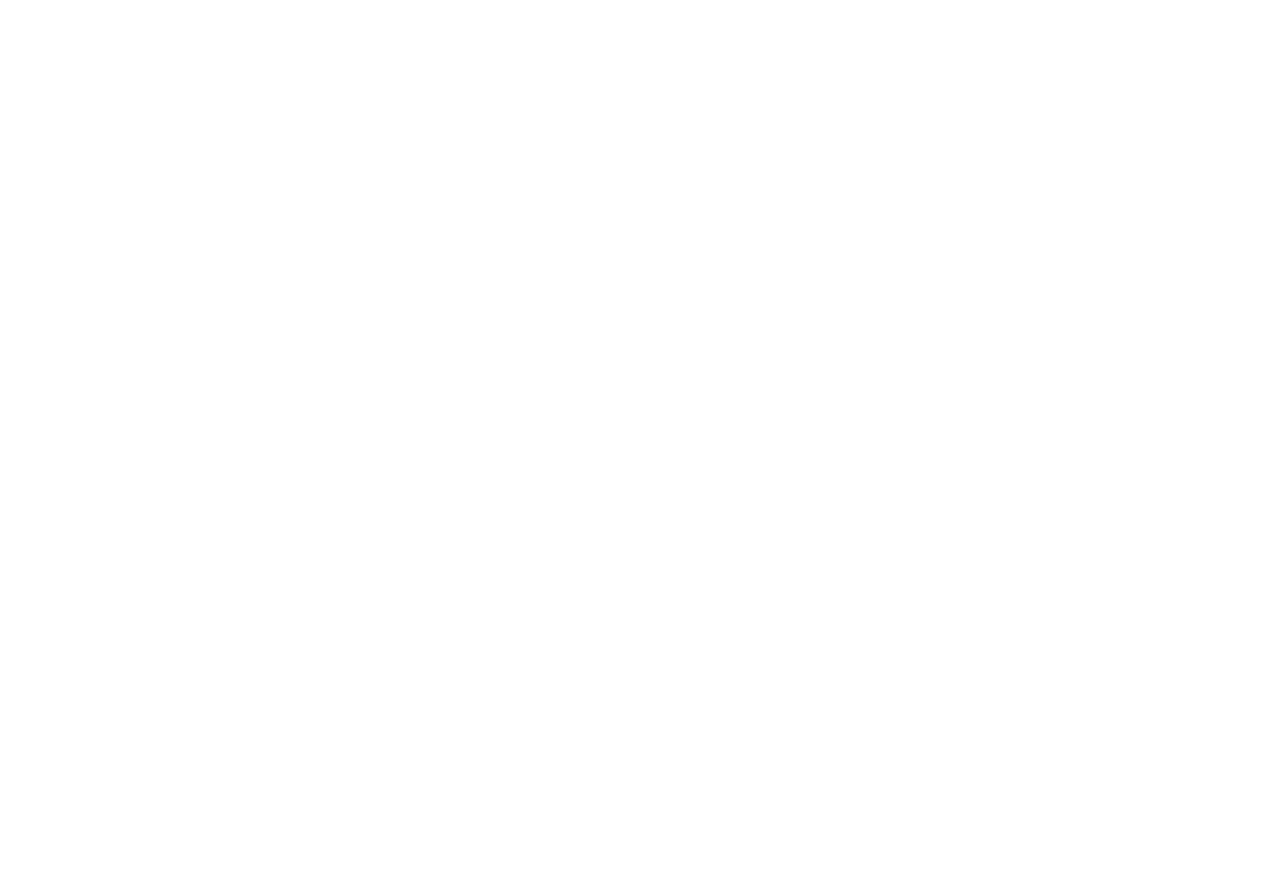
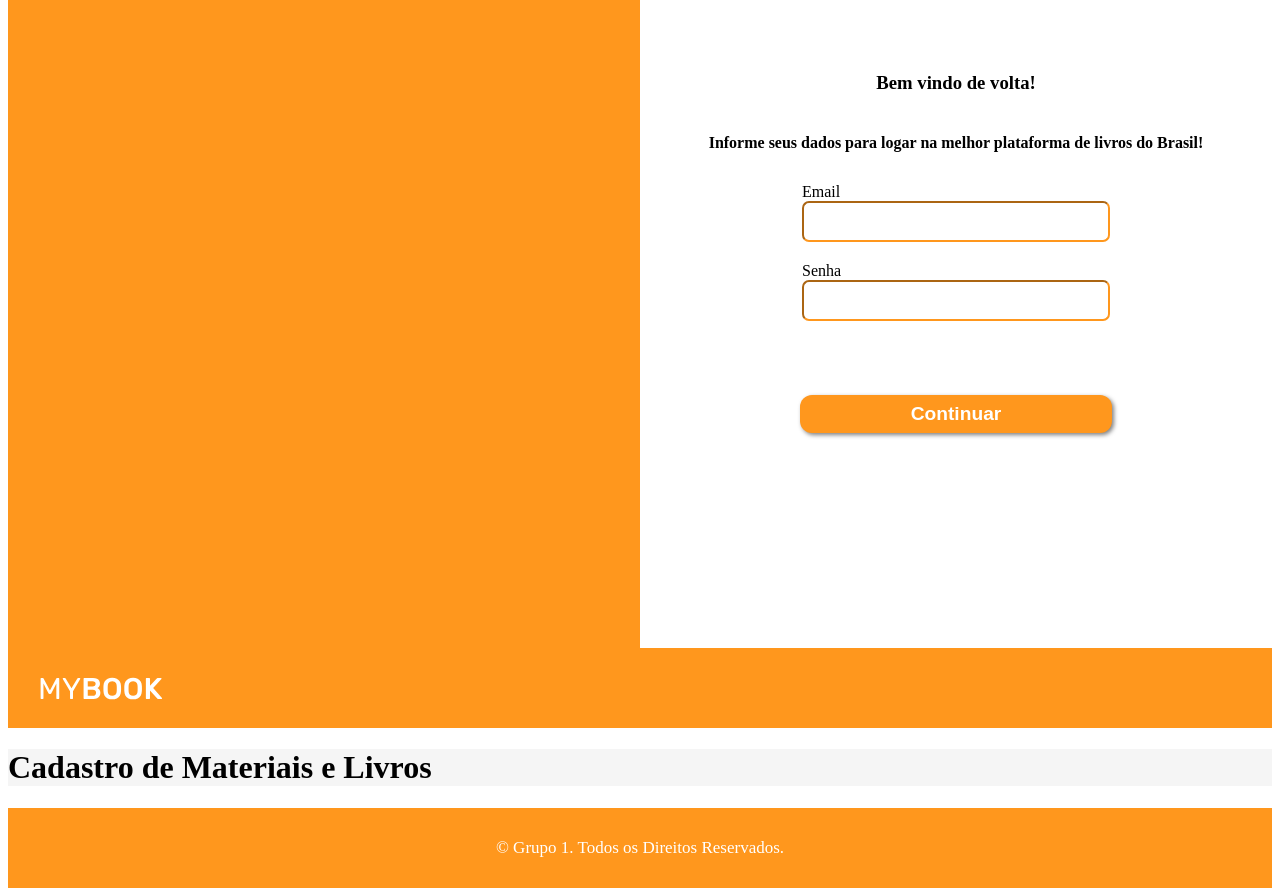
Before and after one commit to lucsap/db-project, a Next.js app in the folder frontend/: page / in a window 1280 px wide. Shown: the part 960-1856 px from the top of the page. Before the commit the page ends 816 px from the top, so only its background shows below. Built offline with nearby package versions, Linux system fonts and the light colour scheme.

Commit message:
Add login page and fiz header and footer

```diff
--- a/frontend/components/Footer/index.tsx
+++ b/frontend/components/Footer/index.tsx
@@ -2,14 +2,7 @@
 
 function Footer() {
     return (
-        <footer className={styles.footerContainer + " " + styles.border}>
-            <div className={styles.contentContainer}>
-                <div className={styles.columnWrapper}>
-                </div>
-                <div className={styles.columnWrapper + " " + styles.rightSide}>
-                </div>
-
-            </div>
+        <footer className={styles.footerContainer}>
             <div className={styles.copyright}>
                 © Grupo 1. Todos os Direitos Reservados.
             </div>
--- a/frontend/components/Footer/styles.module.css
+++ b/frontend/components/Footer/styles.module.css
@@ -1,49 +1,16 @@
 .footerContainer {
-  padding: 59px var(--page-pd);
-  padding-bottom: 32px;
-  background-color: #f4f5f8;
+  background-color: #ff971d;
   position: relative;
+  height: 80px;
+  display: flex;
+  flex-direction: column;
+  align-items: center;
+  justify-content: center;
 }
 
 .copyright {
   text-align: center;
-  font-size: 13px;
-  font-weight: 300;
-  color: #676767;
-  margin-top: 32px;
+  font-size: 17px;
+  font-weight: 500;
+  color: #ffffff;
 }
-
-.contentContainer {
-  display: grid;
-  grid-template-columns: 1fr 1fr;
-  column-gap: 16px;
-}
-
-.columnWrapper {
-  color: var(--dark-blue);
-  display: flex;
-  flex-direction: column;
-  gap: 16px;
-  font-size: 15px;
-}
-
-.contentItem {
-  display: flex;
-  gap: 16px;
-}
-
-.rightSide {
-  text-align: right;
-  align-items: flex-end;
-}
-
-.logoContainer {
-  height: 28px;
-  margin-bottom: 32px;
-}
-
-.siteMap > a {
-  cursor: pointer;
-  font-weight: 500;
-  font-size: 14px;
-}
--- a/frontend/components/Header/index.tsx
+++ b/frontend/components/Header/index.tsx
@@ -1,11 +1,12 @@
 import styles from "./styles.module.css"
+import Image from "next/image"
+import Logo from '../../assets/logo-branca.svg'
 
 function Header({ }) {
     return (
         <header className={styles.headerContainer}>
-            <div className={styles.logosContainer} >
-                {/* <img src={LogoGuerra} />
-                <img src={LogoBB} /> */}
+            <div className={styles.logoContainer} >
+                <Image src={Logo} alt="logo" />
             </div>
         </header>
     )
--- a/frontend/components/Header/styles.module.css
+++ b/frontend/components/Header/styles.module.css
@@ -1,14 +1,15 @@
 .headerContainer {
-  height: 48px;
+  height: 80px;
   display: flex;
   background-color: #ff971d;
 }
 
-.logosContainer {
+.logoContainer {
   display: flex;
   gap: 16px;
   align-items: center;
   cursor: pointer;
+  padding: 2em;
 }
 
 .logosContainer > img {
--- a/frontend/pages/Home/styles.module.css
+++ /dev/null
@@ -1,44 +0,0 @@
-.welcomeScreen {
-  display: flex;
-  flex-direction: column;
-  align-items: center;
-  justify-content: space-around;
-  text-align: center;
-  width: 100vw;
-  height: 100vh;
-}
-
-.welcomeLogo {
-  height: 2.4rem;
-  width: auto;
-}
-
-.h1 {
-  font-size: 1.7em;
-  font-weight: 700;
-}
-
-.h2 {
-  font-size: 1.2em;
-  font-weight: 500;
-}
-
-.btnPrimary {
-  font-size: 1.2em;
-  font-weight: 700;
-  border-radius: 12px;
-  height: 2.4rem;
-  border: none;
-  color: #ffffff;
-  background-color: var(--blue);
-  background-color: #ff971d;
-  box-shadow: 2px 2px 4px 0px rgba(0, 0, 0, 0.5);
-  cursor: pointer;
-  margin-bottom: 0.5em;
-}
-
-.btnContainer {
-  display: flex;
-  flex-direction: column;
-  width: 85%;
-}
--- a/frontend/pages/Layout/styles.module.css
+++ b/frontend/pages/Layout/styles.module.css
@@ -1,4 +1,3 @@
 .pageContainer {
-  padding: 59px var(--page-pd);
   background-color: #f5f5f5;
 }
--- a/frontend/pages/Home/home.tsx
+++ b/frontend/pages/home.tsx
@@ -1,7 +1,7 @@
 import React from 'react';
 import styles from './styles.module.css'
-import Logo from '../../assets/logo.svg'
 import Image from 'next/image';
+import Logo from '../assets/logo.svg'
 
 export default function HomePage() {
 
--- a/frontend/pages/index.tsx
+++ b/frontend/pages/index.tsx
@@ -1,14 +1,18 @@
 import React from 'react';
 import Layout from './Layout/layout';
-import HomePage from './Home/home';
-import Login from './Login/login';
-import Register from './Register/register';
+import HomePage from './home';
+import Login from './login';
+import Register from './register';
 
 const App: React.FC = () => {
   return (
-    // <Layout>
+    <>
+      {/* <Layout> */}
       <HomePage />
-    // </Layout>
+      <Login />
+      <Register />
+      {/* </Layout> */}
+    </>
   );
 };
 
--- /dev/null
+++ b/frontend/pages/login.tsx
@@ -0,0 +1,41 @@
+import styles from './styles.module.css'
+
+export default function Login() {
+
+    return (
+        <div className={styles.loginScreen}>
+            <div className={styles.screenSty}></div>
+            <div className={styles.personalBox}>
+                <h3>Bem vindo de volta!</h3>
+                <h4>
+                    Informe seus dados para logar na melhor plataforma de livros do Brasil!
+                </h4>
+
+                <div className={styles.formContainer}>
+                    <div className={styles.formGrup}>
+                        <div className={styles.formInfos}>
+                            <label className={styles.formLabel}>Email</label>
+                            <input
+                                className={styles.formInput}
+                                name='email'
+                            />
+                        </div>
+                        <div className={styles.formInfos}>
+                            <label className={styles.formLabel}>Senha</label>
+                            <input
+                                className={styles.formInput}
+                                type='password'
+                                name='senha'
+                            />
+                        </div>
+                    </div>
+                    <div className={styles.btnLogin}>
+                        <button className={styles.btnPrimary} >
+                            Continuar
+                        </button>
+                    </div>
+                </div>
+            </div>
+        </div>
+    );
+}
--- a/frontend/pages/Register/register.tsx
+++ b/frontend/pages/register.tsx
@@ -1,10 +1,11 @@
-import React, { useState } from 'react';
+import React from 'react';
+import Layout from './Layout/layout';
 
 export default function Register() {
 
   return (
-    <div>
+    <Layout>
       <h1>Cadastro de Materiais e Livros</h1>
-    </div>
+    </Layout>
   );
 };
--- /dev/null
+++ b/frontend/pages/styles.module.css
@@ -0,0 +1,114 @@
+.welcomeScreen {
+  display: flex;
+  flex-direction: column;
+  align-items: center;
+  justify-content: space-around;
+  text-align: center;
+  height: 100vh;
+}
+
+.welcomeLogo {
+  height: 2.4rem;
+  width: auto;
+}
+
+.h1 {
+  font-size: 1.7em;
+  font-weight: 700;
+}
+
+.h2 {
+  font-size: 1.2em;
+  font-weight: 500;
+}
+
+.btnPrimary {
+  font-size: 1.2em;
+  font-weight: 700;
+  border-radius: 12px;
+  height: 2.4rem;
+  border: none;
+  color: #ffffff;
+  background-color: #ff971d;
+  box-shadow: 2px 2px 4px 0px rgba(0, 0, 0, 0.5);
+  cursor: pointer;
+  margin-bottom: 0.5em;
+}
+
+.btnContainer {
+  display: flex;
+  flex-direction: column;
+  width: 85%;
+}
+
+.loginScreen {
+  display: flex;
+  flex-direction: row;
+  align-items: center;
+  text-align: center;
+}
+
+.screenSty {
+  background-color: #ff971d;
+  width: 50%;
+  height: 100vh;
+}
+
+.personalBox {
+  display: flex;
+  flex-direction: column;
+  align-items: center;
+  justify-content: center;
+  width: 50%;
+}
+
+.formContainer {
+  display: flex;
+  flex-direction: column;
+  align-items: center;
+  justify-content: center;
+}
+
+.formGrup {
+  display: flex;
+  flex-direction: column;
+  justify-content: space-between;
+  align-items: center;
+}
+
+.formInfos {
+  display: flex;
+  flex-direction: column;
+  padding: 10px;
+  align-items: flex-start;
+}
+
+.formLabel {
+}
+
+.formInput {
+  border-color: #ff971d;
+  border-radius: 7px;
+  height: 35px;
+  width: 300px;
+}
+
+.formAuth {
+  padding: 10px;
+}
+
+.h3 {
+  text-align: center;
+}
+
+.h4 {
+  text-align: center;
+  color: black;
+}
+
+.btnLogin {
+  display: flex;
+  flex-direction: column;
+  width: 95%;
+  margin-top: 4em;
+}
```
Also changed, not shown: frontend/pages/Login/login.tsx (deleted, +0 -8 lines), frontend/assets/logo-branca.svg (added), frontend/assets/logo-preta.svg (added).
